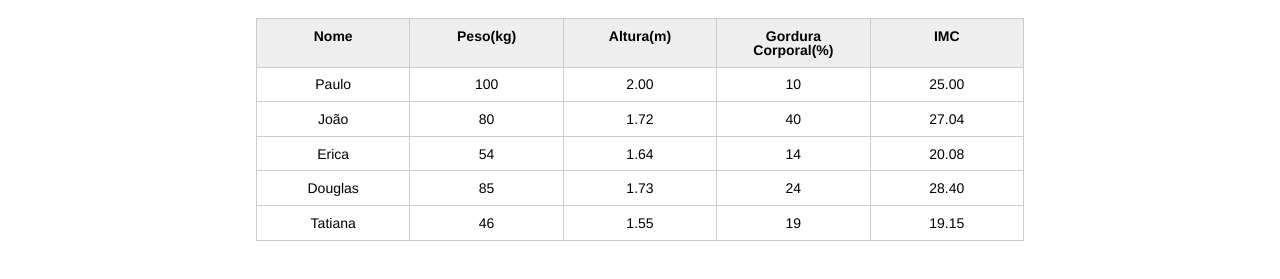
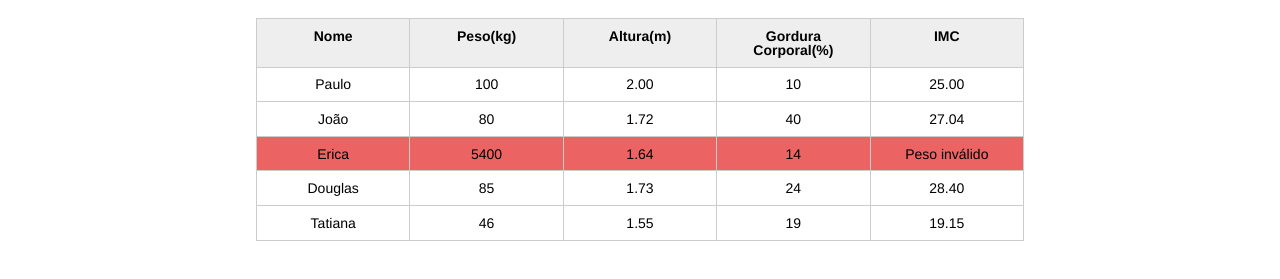
Before and after one commit to rtomazini42/aparecidaNutricao, a plain HTML site: page index.html in a window 1280 px wide. Shown: the part 123-402 px from the top of the page. Drawn offline with Linux system fonts and the light colour scheme.

Commit message:
adições gerais

```diff
--- a/css/index.css
+++ b/css/index.css
@@ -132,3 +132,7 @@ button[disabled=disabled], button:disabled {
 .campo-invalido{
 	border: 1px solid red;
 }
+
+.paciente-invalido{
+	background-color: #eb6363;
+}
--- a/index.html
+++ b/index.html
@@ -48,7 +48,7 @@
 
 						<tr class="paciente" >
 							<td class="info-nome">Erica</td>
-							<td class="info-peso">54</td>
+							<td class="info-peso">5400</td>
 							<td class="info-altura">1.64</td>
 							<td class="info-gordura">14</td>
 							<td class="info-imc">0</td>
--- a/js/principal.js
+++ b/js/principal.js
@@ -18,12 +18,14 @@ for(var i = 0; i < pacientes.length; i++){
         console.log("Peso inválido");
         pesoEhValido = false;
         tdImc.textContent = "Peso inválido";
+        pacientes[i].classList.add("paciente-invalido");
     }
 
     if(altura<= 0 || altura >= 3.00){
         console.log("Altura inválido");
         alturaEhValida = false;
         tdImc.textContent = "Altura inválida";
+        pacientes[i].classList.add("paciente-invalido");
     }
 
 
```
